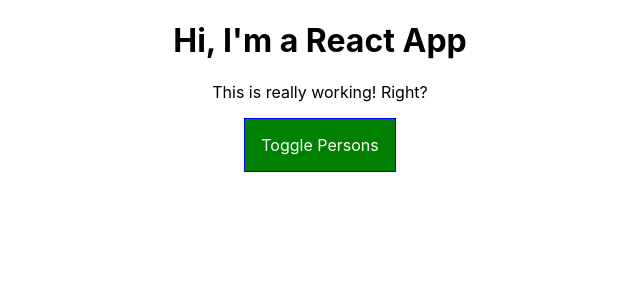
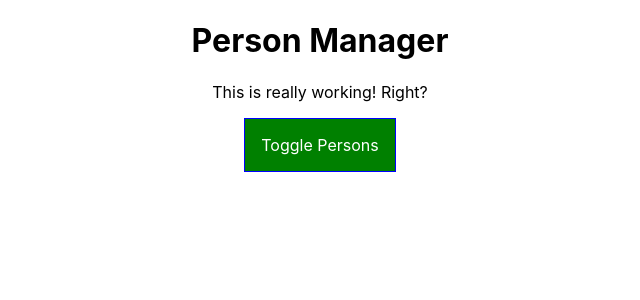
Before and after one commit to MichaelNeely77/react-complete-guide, a React (Create React App) app: page / in a window 1280 px wide. Shown: the top 300 px of the page, without its empty margins (320-960 px from the left). Built offline with nearby package versions, Linux system fonts and the light colour scheme.

Commit message:
Learned more about lifecycle hooks

```diff
--- a/src/components/Cockpit/Cockpit.js
+++ b/src/components/Cockpit/Cockpit.js
@@ -18,7 +18,7 @@
 
     return (
         <div className={styles.Cockpit}>
-            <h1>Hi, I'm a React App</h1>
+            <h1>{props.title}</h1>
             <p className={assignedClasses.join(' ')}>This is really working! Right?</p>
             <button
             className={btnClass}
--- a/src/components/Persons/Person/Person.js
+++ b/src/components/Persons/Person/Person.js
@@ -4,6 +4,7 @@
 
 
 const person = (props) => {
+    console.log('[Person.js] rendering...');
 
     return (
             <div className={styles.Person}>
--- a/src/components/Persons/Persons.js
+++ b/src/components/Persons/Persons.js
@@ -2,17 +2,21 @@
 
 import Person from  './Person/Person';
 
-const persons = (props) => (
-    props.persons.map( (person, index) => {
-        return <Person
+const persons = (props) => {
+    console.log('[Persons.js] rendering...');
+    return props.persons.map( (person, index) => {
+        return (
+        <Person
         click={() => props.clicked( index ) }
         name={person.name}
          age={person.age}
          key = {person.id}
          changed={(event) => props.changed(event, person.id)}
          />
+        );
 
-      }));
+      });
+    };
 
 
 export default persons;
--- a/src/containers/App.js
+++ b/src/containers/App.js
@@ -5,6 +5,11 @@
 import Cockpit from'../components/Cockpit/Cockpit';
 
 class App extends Component {
+
+  constructor(props) {
+    super(props);
+    console.log('[App.js] constructor');
+  }
   state = {
       persons: [
         { id: 'asdf1', name: 'Max', age: 28 },
@@ -13,6 +18,19 @@
       ],
       otherState: 'some other value',
       showPersons: false
+    }
+
+    static getDerivedStateFromProps(props, state) {
+      console.log('[App.js] getDerivedStateFromProps', props);
+      return state;
+    }
+
+    // componentWillMount() {
+    //   console.log('[Apps.js] componentWillMount');
+    // }
+
+    componentDidMount() {
+      console.log('[App.js] componentDidMount');
     }
 
   nameChangedHandler = (event, id) => {
@@ -45,21 +63,25 @@
   }
 
   render () {
+
+    console.log('[App.js] render');
     let persons = null;
 
 
     if( this.state.showPersons ) {
-      persons = <Persons
+      persons = (
+      <Persons
             persons ={this.state.persons}
             clicked={this.deletePersonHandler}
-            changed={this.nameChangedHandler} />;
-
+            changed={this.nameChangedHandler} />
+      );
     }
 
     return (
 
       <div className={styles.App}>
         <Cockpit
+          title={this.props.appTitle}
           showPersons={this.state.showPersons}
           persons={this.state.persons}
           clicked={this.togglePersonsHandler} />
--- a/src/index.js
+++ b/src/index.js
@@ -4,7 +4,7 @@
 import App from './containers/App';
 import * as serviceWorker from './serviceWorker';
 
-ReactDOM.render(<App />, document.getElementById('root'));
+ReactDOM.render(<App appTitle="Person Manager" />, document.getElementById('root'));
 
 // If you want your app to work offline and load faster, you can change
 // unregister() to register() below. Note this comes with some pitfalls.
```
Lines whose indentation alone changed are shown as unchanged.
